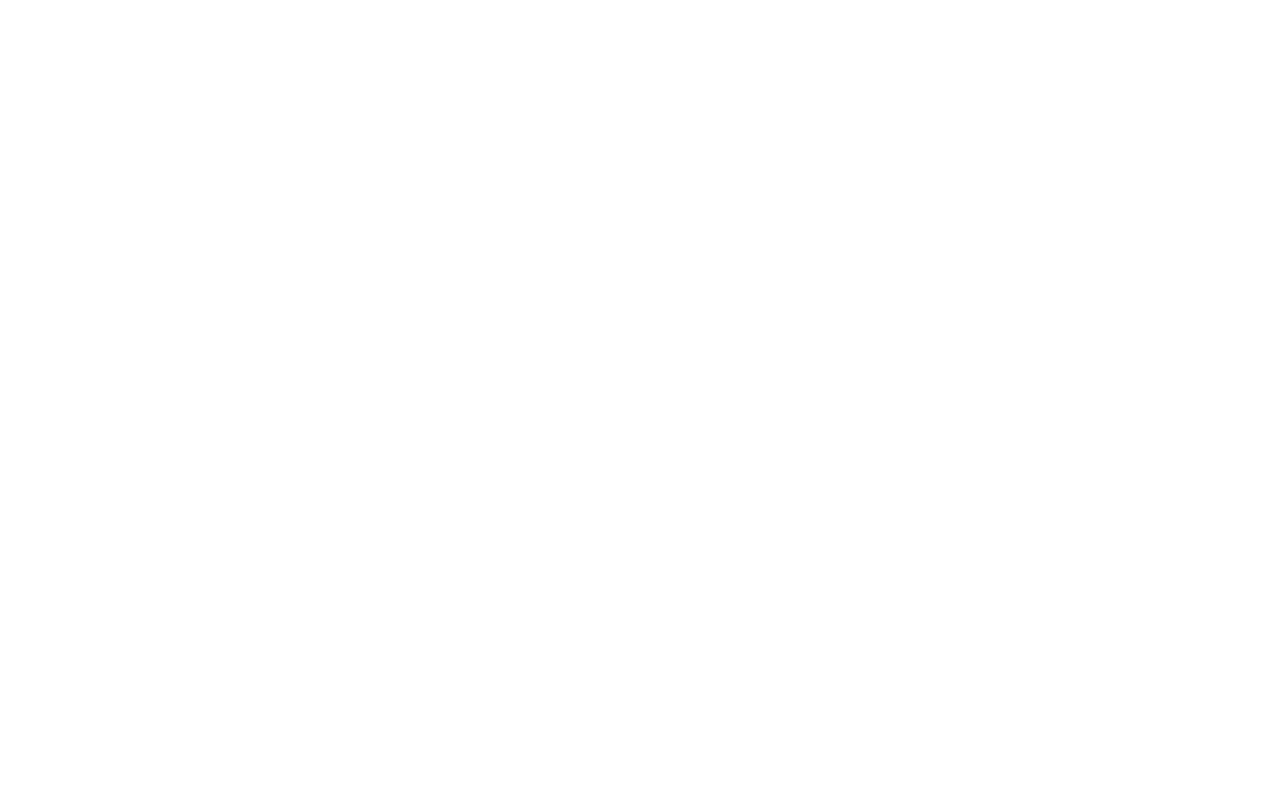
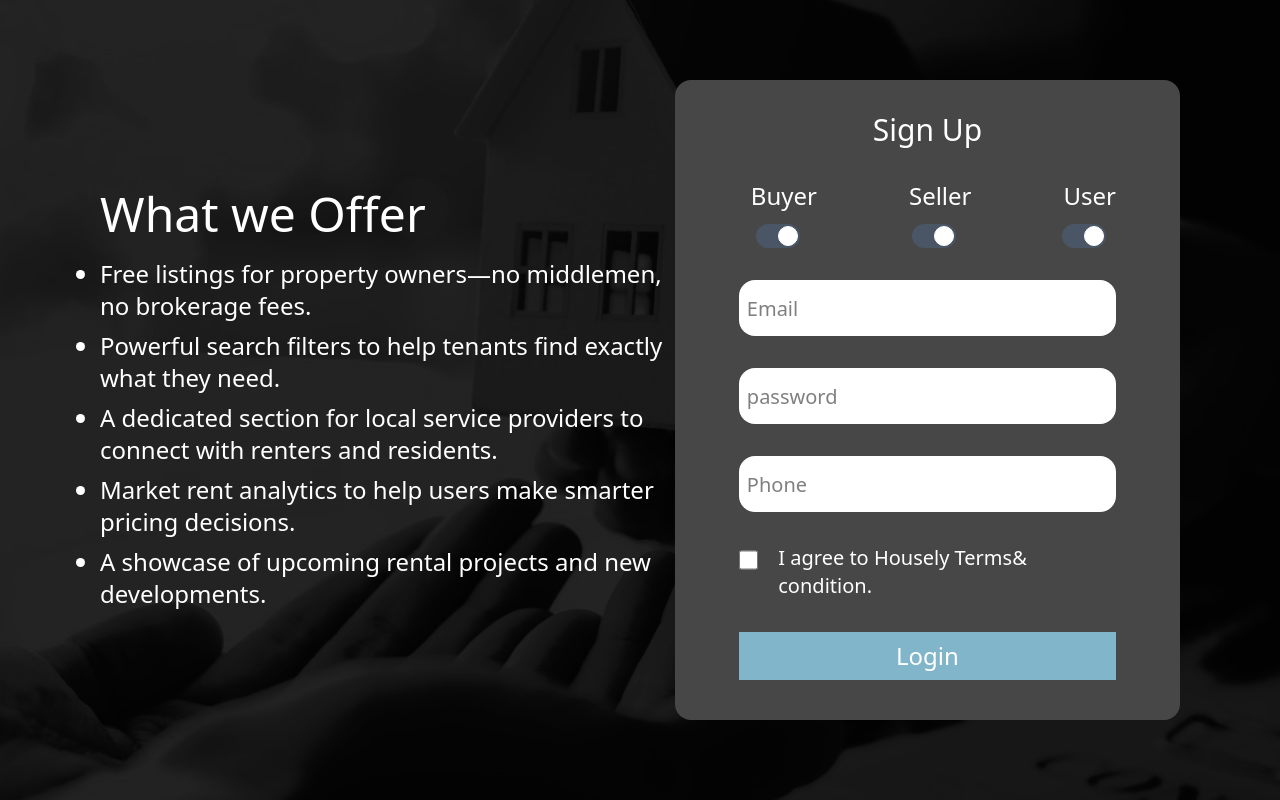
Before and after one commit to ankitWork2001/housely, a React (Vite) app: page /register in a window 1280 px wide. Before the commit this address had no page. Built offline with nearby package versions, Linux system fonts and the light colour scheme.

Commit message:
login and sign-up page complete

```diff
--- a/src/App.css
+++ b/src/App.css
@@ -7,5 +7,4 @@
     --color-darkBg:#000000;
     --color-textLight:#ffffff;
     --color-textDark:#ffffff;
-
 }
--- a/src/App.jsx
+++ b/src/App.jsx
@@ -2,6 +2,11 @@ import { BrowserRouter, Routes, Route } from 'react-router';
 
 // pages are imported here
 import Test from "./pages/Test.jsx"
+
+
+//auth pages are here
+import Login from "./pages/auth/Login.jsx";
+import SignUp from './pages/auth/SignUp.jsx';
 
 function App() {
 
@@ -11,6 +16,8 @@ function App() {
       <BrowserRouter>
         <Routes>
           <Route path="/" element={<Test />} />
+          <Route path="/login" element={<Login />} />
+          <Route path="/register" element={<SignUp />} />
 
           {/* Nested Route: Dashboard has children */}
 
--- a/src/index.css
+++ b/src/index.css
@@ -3,9 +3,26 @@
 
 @theme {
 
-    --color-lightBtn:#81B5CA;
-    --color-darkBg:#000000;
-    --color-textLight:#ffffff;
-    --color-textDark:#ffffff;
+    --color-lightBtn: #81B5CA;
+    --color-darkBg: #000000;
+    --color-lightBg: #ffffff;
+    --color-textLight: #ffffff;
+    --color-textDark: #ffffff;
+    --color-cardBg:#474747
 
 }
+
+
+@layer utilities {
+  .bg-login-bg {
+    background-image: url('/img/loginBg.png');
+    background-size: cover;
+    background-position: center;
+  }
+
+   .bg-sign-bg {
+    background-image: url('/img/signupBg.png');
+    background-size: cover;
+    background-position: center;
+  }
+}
--- /dev/null
+++ b/src/pages/auth/Login.jsx
@@ -0,0 +1,38 @@
+import React from 'react';
+
+const Login = () => {
+    return (
+        <>
+            <div className='h-[100vh] w-full bg-login-bg'>
+                <div className='h-full w-full bg-darkBg/40 flex justify-around items-center px-25'>
+                    <div>
+                        <span className='text-5xl text-textLight font-medium'>What we Offer</span>
+                        <ul className='mt-5 list-disc text-textLight text-2xl'>
+                            <li className='mt-2'>Free listings for property owners—no middlemen, no brokerage fees.</li>
+                            <li className='mt-2'>Powerful search filters to help tenants find exactly what they need.</li>
+                            <li className='mt-2'>A dedicated section for local service providers to connect with renters and residents.</li>
+                            <li className='mt-2'>  Market rent analytics to help users make smarter pricing decisions.</li>
+                            <li className='mt-2'>A showcase of upcoming rental projects and new developments.</li>
+                        </ul>
+                    </div>
+                    <div className='w-[35rem] h-[35rem] bg-cardBg flex flex-col gap-8 px-16 py-8 rounded-2xl'>
+                        <span className='text-3xl font-medium text-textLight justify-center items-center flex'>Login</span>
+                       <form className='flex flex-col gap-8'>
+                         <input type="email" name="email" id="email" placeholder='Email' className='text-xl px-2 bg-lightBg h-14 rounded-2xl ' required/>
+                        <input type="password" name="password" id="password" placeholder='password' className='text-xl px-2 bg-lightBg h-14 rounded-2xl' required />
+                        <input type="text" name="phone" id="phone" placeholder='Phone' className='text-xl px-2 bg-lightBg h-14 rounded-2xl' required />
+                        <div className='flex gap-5'>
+                            <input type="checkbox" name="t&c" id="t&c" className='h-8 w-5' required/>
+                            <p className='text-textLight text-xl'>I agree to Housely Terms& condition. </p>
+                        </div>
+                        <button type='submit' className='bg-lightBtn text-2xl font-medium text-textLight py-2'>Login</button>
+                       </form>
+                    </div>
+
+                </div>
+            </div>
+        </>
+    );
+}
+
+export default Login;
--- /dev/null
+++ b/src/pages/auth/SignUp.jsx
@@ -0,0 +1,88 @@
+import React from 'react';
+
+const SignUp = () => {
+    return (
+        <>
+            <div className='h-[100vh] w-full bg-sign-bg'>
+                <div className='h-full w-full bg-darkBg/40 flex justify-around items-center px-25'>
+                    <div>
+                        <span className='text-5xl text-textLight font-medium'>What we Offer</span>
+                        <ul className='mt-5 list-disc text-textLight text-2xl'>
+                            <li className='mt-2'>Free listings for property owners—no middlemen, no brokerage fees.</li>
+                            <li className='mt-2'>Powerful search filters to help tenants find exactly what they need.</li>
+                            <li className='mt-2'>A dedicated section for local service providers to connect with renters and residents.</li>
+                            <li className='mt-2'>  Market rent analytics to help users make smarter pricing decisions.</li>
+                            <li className='mt-2'>A showcase of upcoming rental projects and new developments.</li>
+                        </ul>
+                    </div>
+                    <div className='w-[35rem] min-h-[40rem] h-auto bg-cardBg flex flex-col gap-8 px-16 py-8 rounded-2xl'>
+                        <span className='text-3xl font-medium text-textLight justify-center items-center flex'>Sign Up</span>
+                        <form className='flex flex-col gap-8'>
+
+                            <div className="flex gap-20 justify-center items-center">
+
+                                {/* Toggle 1 */}
+                                <div className='flex flex-col justify-center items-center'>
+                                    <span className="ms-3 text-2xl font-medium text-textLight">
+                                        Buyer
+                                    </span>
+                                    <label className="inline-flex items-center cursor-pointer mt-3">
+                                        <input
+                                            type="checkbox"
+                                            className="sr-only peer"
+                                            defaultChecked
+                                        />
+                                        <div className="relative w-11 h-6 bg-gray-200 rounded-full peer peer-focus:ring-4 peer-checked:after:translate-x-full rtl:peer-checked:after:-translate-x-full peer-checked:after:border-white after:content-[''] after:absolute after:top-0.5 after:left-[2px] after:bg-white after:border-gray-300 after:border after:rounded-full after:h-5 after:w-5 after:transition-all dark:border-gray-600 peer-checked:bg-gray-600"></div>
+                                    </label>
+                                </div>
+
+                                {/* Toggle 2 */}
+                                <div className='flex flex-col justify-center items-center'>
+                                    <span className="ms-3 text-2xl font-medium text-textLight">
+                                        Seller
+                                    </span>
+                                    <label className="inline-flex items-center cursor-pointer mt-3">
+                                        <input
+                                            type="checkbox"
+                                            className="sr-only peer"
+                                            defaultChecked
+                                        />
+                                        <div className="relative w-11 h-6 bg-gray-200 rounded-full peer peer-focus:ring-4 peer-checked:after:translate-x-full rtl:peer-checked:after:-translate-x-full peer-checked:after:border-white after:content-[''] after:absolute after:top-0.5 after:left-[2px] after:bg-white after:border-gray-300 after:border after:rounded-full after:h-5 after:w-5 after:transition-all dark:border-gray-600 peer-checked:bg-gray-600"></div>
+                                    </label>
+                                </div>
+
+                                {/* Toggle 3 */}
+                                <div className='flex flex-col justify-center items-center'>
+                                    <span className="ms-3 text-2xl font-medium text-textLight">
+                                        User
+                                    </span>
+                                    <label className="inline-flex items-center cursor-pointer mt-3">
+                                        <input
+                                            type="checkbox"
+                                            className="sr-only peer"
+                                            defaultChecked
+                                        />
+                                        <div className="relative w-11 h-6 bg-gray-200 rounded-full peer peer-focus:ring-4 peer-checked:after:translate-x-full rtl:peer-checked:after:-translate-x-full peer-checked:after:border-white after:content-[''] after:absolute after:top-0.5 after:left-[2px] after:bg-white after:border-gray-300 after:border after:rounded-full after:h-5 after:w-5 after:transition-all dark:border-gray-600 peer-checked:bg-gray-600"></div>
+                                    </label>
+                                </div>
+
+                            </div>
+
+                            <input type="email" name="email" id="email" placeholder='Email' className='text-xl px-2 bg-lightBg h-14 rounded-2xl ' required />
+                            <input type="password" name="password" id="password" placeholder='password' className='text-xl px-2 bg-lightBg h-14 rounded-2xl' required />
+                            <input type="text" name="phone" id="phone" placeholder='Phone' className='text-xl px-2 bg-lightBg h-14 rounded-2xl' required />
+                            <div className='flex gap-5'>
+                                <input type="checkbox" name="t&c" id="t&c" className='h-8 w-5' required />
+                                <p className='text-textLight text-xl'>I agree to Housely Terms& condition. </p>
+                            </div>
+                            <button type='submit' className='bg-lightBtn text-2xl font-medium text-textLight py-2'>Login</button>
+                        </form>
+                    </div>
+
+                </div>
+            </div>
+        </>
+    );
+}
+
+export default SignUp;
```
Also changed, not shown: public/img/loginBg.png (added), public/img/signupBg.png (added).
